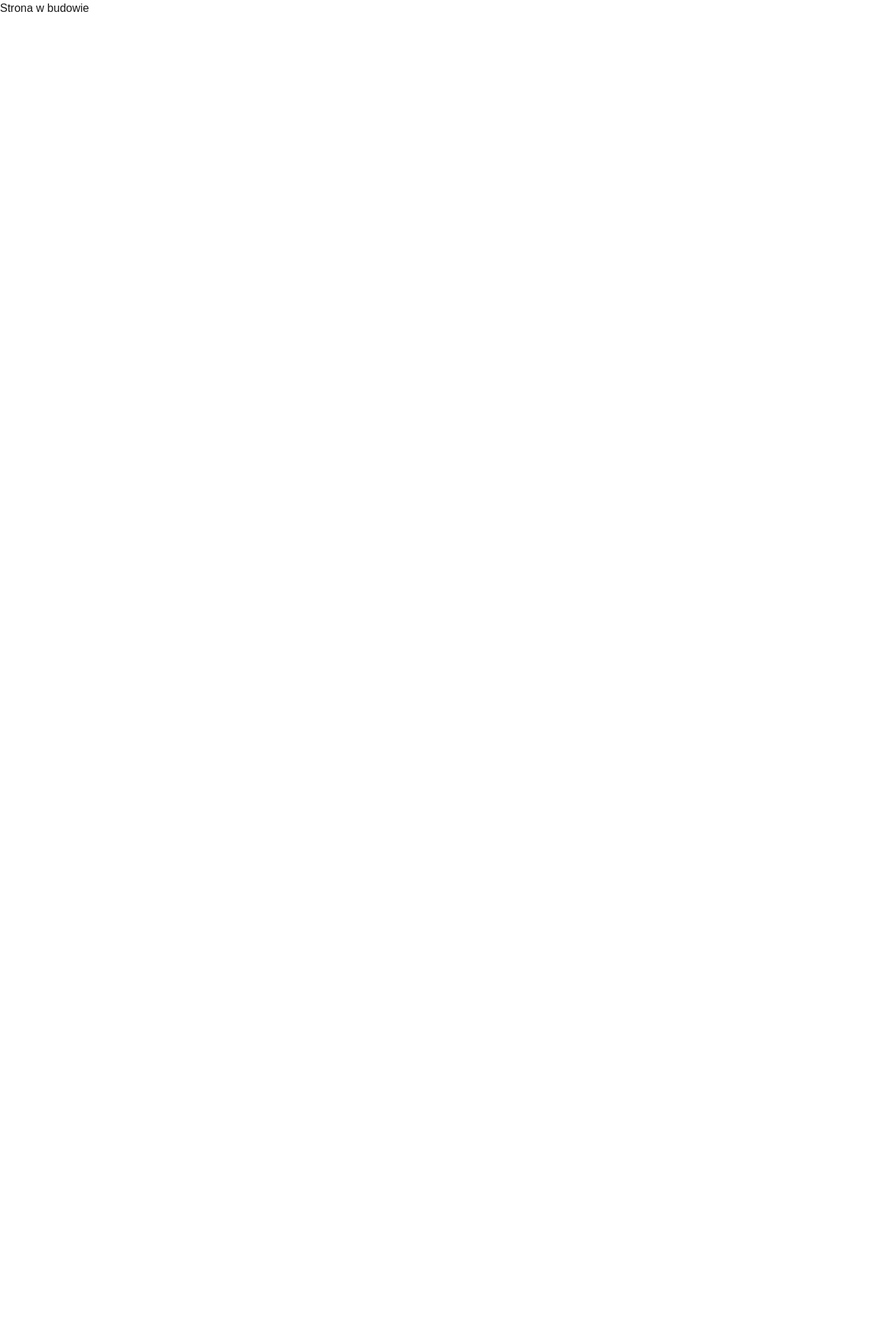
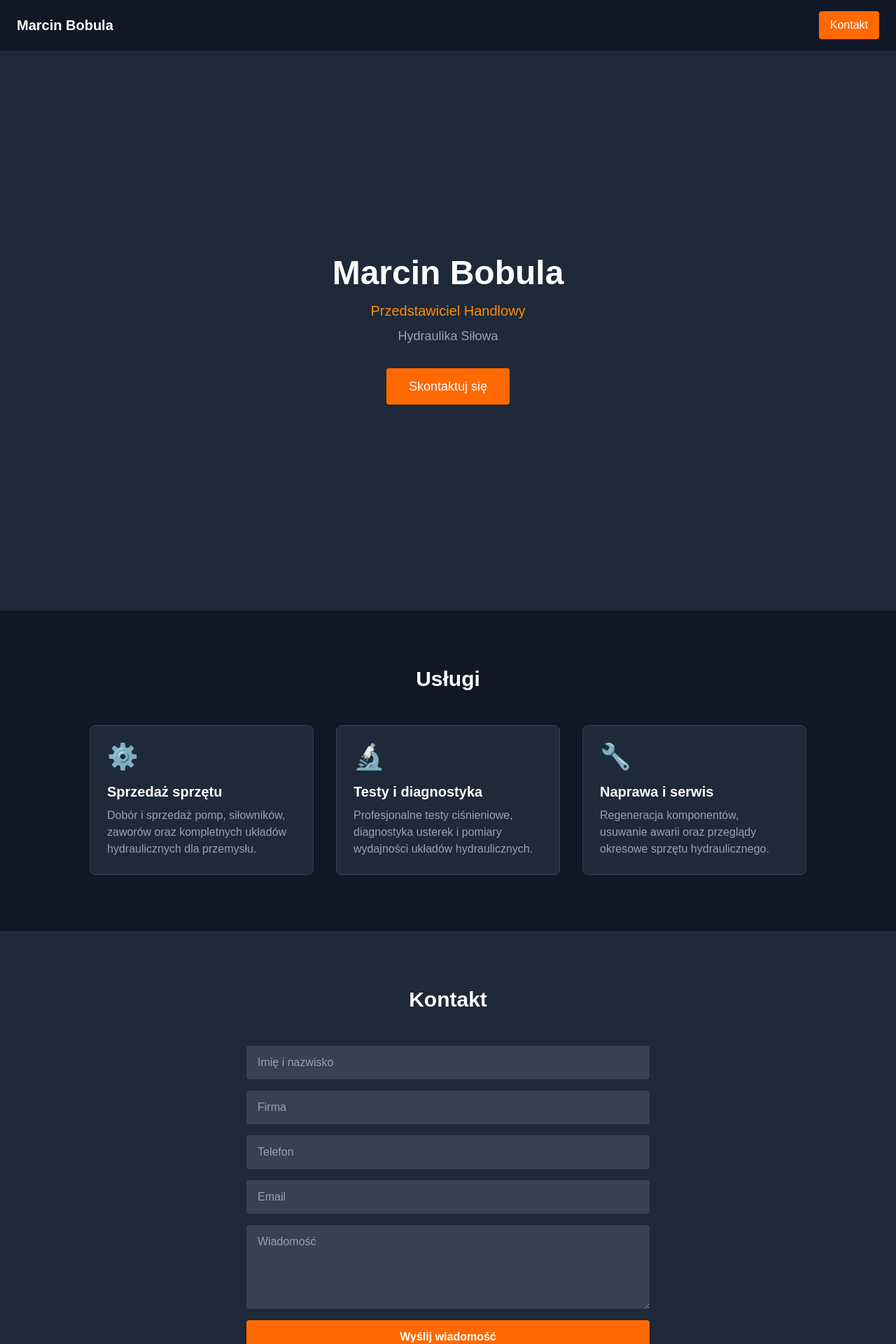
Before and after one commit to DawidSkora/marcin-bobula, a Next.js app: page / in a window 1280 px wide. Shown: the top 1920 px of the page at 70% size. Before the commit the page ends 800 px from the top, so only its background shows below. Built offline with nearby package versions, Linux system fonts and the light colour scheme.

Commit message:
Add basic layout

```diff
--- a/app/page.tsx
+++ b/app/page.tsx
@@ -1,7 +1,15 @@
+import Navbar from "@/components/Navbar"
+import Hero from "@/components/Hero"
+import Services from "@/components/Services"
+import Contact from "@/components/Contact"
+
 export default function Home() {
   return (
     <main>
-      <h1>Strona w budowie</h1>
+      <Navbar />
+      <Hero />
+      <Services />
+      <Contact />
     </main>
   )
 }
--- /dev/null
+++ b/components/Contact.tsx
@@ -0,0 +1,91 @@
+"use client"
+
+import { useState } from "react"
+
+export default function Contact() {
+  const [formData, setFormData] = useState({
+    name: "",
+    company: "",
+    phone: "",
+    email: "",
+    message: "",
+  })
+  const [status, setStatus] = useState<"idle" | "sending" | "success" | "error">("idle")
+
+  function handleChange(e: React.ChangeEvent<HTMLInputElement | HTMLTextAreaElement>) {
+    setFormData({ ...formData, [e.target.name]: e.target.value })
+  }
+
+  async function handleSubmit(e: React.MouseEvent) {
+    e.preventDefault()
+    setStatus("sending")
+
+    const res = await fetch("https://api.web3forms.com/submit", {
+      method: "POST",
+      headers: { "Content-Type": "application/json" },
+      body: JSON.stringify({
+        access_key: "TWÓJ_KLUCZ_WEB3FORMS",
+        ...formData,
+      }),
+    })
+
+    setStatus(res.ok ? "success" : "error")
+  }
+
+  return (
+    <section id="kontakt" className="bg-gray-800 text-white py-20 px-6">
+      <h2 className="text-3xl font-bold text-center mb-12">Kontakt</h2>
+      <div className="max-w-xl mx-auto flex flex-col gap-4">
+        <input
+          name="name"
+          placeholder="Imię i nazwisko"
+          value={formData.name}
+          onChange={handleChange}
+          className="bg-gray-700 rounded px-4 py-3 text-white placeholder-gray-400 focus:outline-none focus:ring-2 focus:ring-orange-500"
+        />
+        <input
+          name="company"
+          placeholder="Firma"
+          value={formData.company}
+          onChange={handleChange}
+          className="bg-gray-700 rounded px-4 py-3 text-white placeholder-gray-400 focus:outline-none focus:ring-2 focus:ring-orange-500"
+        />
+        <input
+          name="phone"
+          placeholder="Telefon"
+          value={formData.company}
+          onChange={handleChange}
+          className="bg-gray-700 rounded px-4 py-3 text-white placeholder-gray-400 focus:outline-none focus:ring-2 focus:ring-orange-500"
+        />
+        <input
+          name="email"
+          placeholder="Email"
+          value={formData.email}
+          onChange={handleChange}
+          className="bg-gray-700 rounded px-4 py-3 text-white placeholder-gray-400 focus:outline-none focus:ring-2 focus:ring-orange-500"
+        />
+        <textarea
+          name="message"
+          placeholder="Wiadomość"
+          rows={4}
+          value={formData.message}
+          onChange={handleChange}
+          className="bg-gray-700 rounded px-4 py-3 text-white placeholder-gray-400 focus:outline-none focus:ring-2 focus:ring-orange-500"
+        />
+        <button
+          onClick={handleSubmit}
+          disabled={status === "sending"}
+          className="bg-orange-500 hover:bg-orange-600 disabled:bg-gray-600 text-white font-bold py-3 rounded transition-colors"
+        >
+          {status === "sending" ? "Wysyłanie..." : "Wyślij wiadomość"}
+        </button>
+        {status === "success" && (
+          <p className="text-green-400 text-center">Wiadomość wysłana! Odezwę się wkrótce.</p>
+        )}
+        {status === "error" && (
+          <p className="text-red-400 text-center">Coś poszło nie tak. Spróbuj ponownie.</p>
+        )}
+      </div>
+    </section>
+  )
+}
--- /dev/null
+++ b/components/Hero.tsx
@@ -0,0 +1,21 @@
+export default function Hero() {
+  return (
+    <section className="bg-gray-800 text-white min-h-screen flex flex-col justify-center items-center text-center px-6">
+      <h1 className="text-5xl font-bold mb-4">
+        Marcin Bobula
+      </h1>
+      <p className="text-xl text-orange-400 mb-2">
+        Przedstawiciel Handlowy
+      </p>
+      <p className="text-lg text-gray-400 mb-8">
+        Hydraulika Siłowa
+      </p>
+      <a
+        href="#kontakt"
+        className="bg-orange-500 hover:bg-orange-600 text-white text-lg px-8 py-3 rounded transition-colors"
+      >
+        Skontaktuj się
+      </a>
+    </section>
+  )
+}
--- /dev/null
+++ b/components/Navbar.tsx
@@ -0,0 +1,10 @@
+export default function Navbar() {
+  return (
+    <nav className="bg-gray-900 text-white px-6 py-4 flex justify-between items-center">
+      <span className="text-xl font-bold">Marcin Bobula</span>
+      <a href="#kontakt" className="bg-orange-500 px-4 py-2 rounded hover:bg-orange-600">
+        Kontakt
+      </a>
+    </nav>
+  )
+}
--- /dev/null
+++ b/components/Services.tsx
@@ -0,0 +1,37 @@
+const services = [
+  {
+    title: "Sprzedaż sprzętu",
+    description: "Dobór i sprzedaż pomp, siłowników, zaworów oraz kompletnych układów hydraulicznych dla przemysłu.",
+    icon: "⚙️",
+  },
+  {
+    title: "Testy i diagnostyka",
+    description: "Profesjonalne testy ciśnieniowe, diagnostyka usterek i pomiary wydajności układów hydraulicznych.",
+    icon: "🔬",
+  },
+  {
+    title: "Naprawa i serwis",
+    description: "Regeneracja komponentów, usuwanie awarii oraz przeglądy okresowe sprzętu hydraulicznego.",
+    icon: "🔧",
+  },
+]
+
+export default function Services() {
+  return (
+    <section className="bg-gray-900 text-white py-20 px-6">
+      <h2 className="text-3xl font-bold text-center mb-12">Usługi</h2>
+      <div className="max-w-5xl mx-auto grid grid-cols-1 md:grid-cols-3 gap-8">
+        {services.map((service) => (
+          <div
+            key={service.title}
+            className="bg-gray-800 rounded-lg p-6 border border-gray-700 hover:border-orange-500 transition-colors"
+          >
+            <div className="text-4xl mb-4">{service.icon}</div>
+            <h3 className="text-xl font-bold mb-2">{service.title}</h3>
+            <p className="text-gray-400">{service.description}</p>
+          </div>
+        ))}
+      </div>
+    </section>
+  )
+}
```
